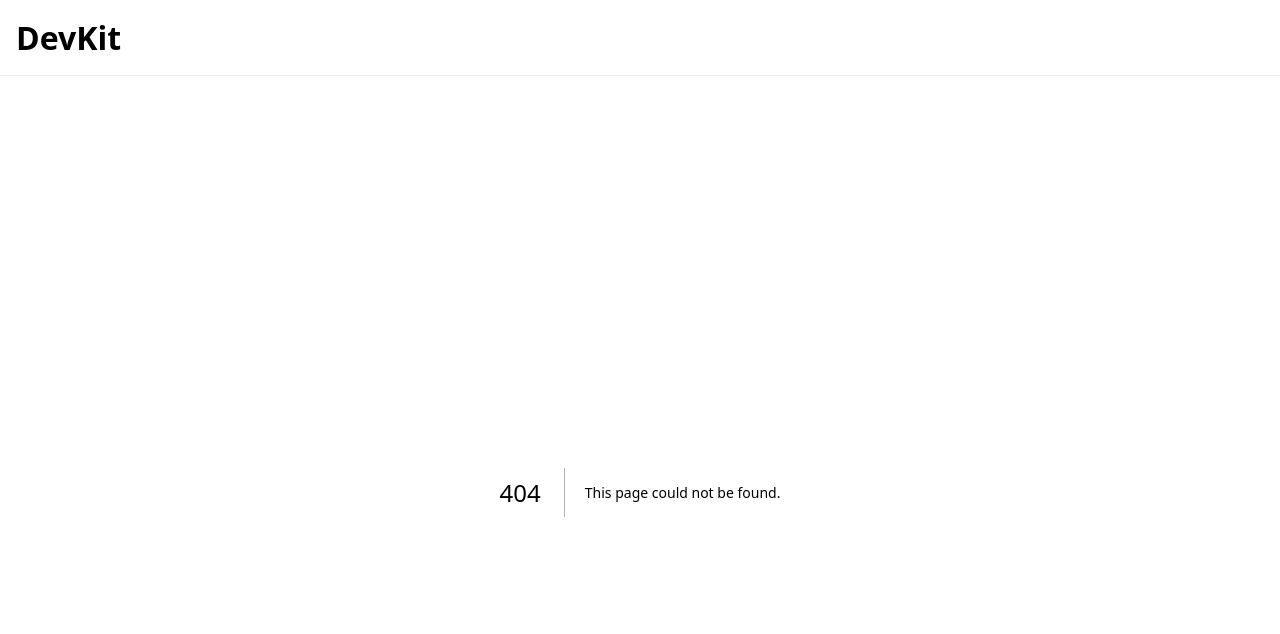
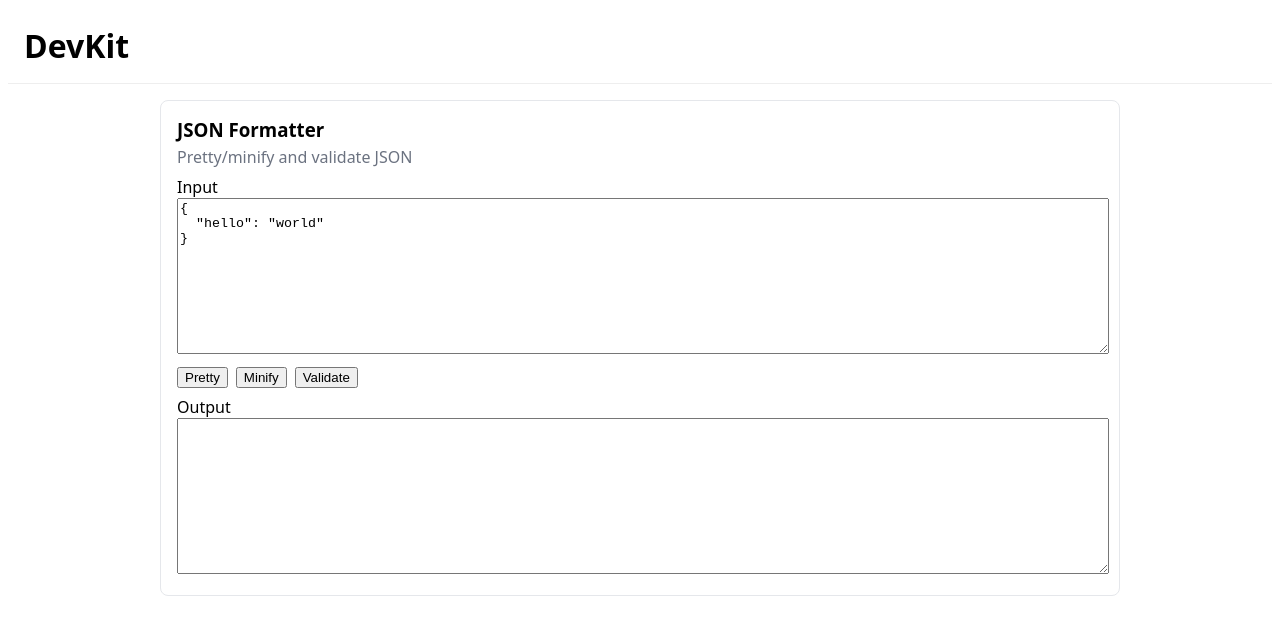
Before and after one commit to Dhruv2mars/devkit, a Next.js app: page /tools/json in a window 1280 px wide. Before the commit this address had no page. Shown: the top 634 px of the page. Built offline with nearby package versions, Linux system fonts and the light colour scheme.

Commit message:
feat(json): pretty/minify + safe parse

```diff
--- /dev/null
+++ b/src/app/tools/json/page.tsx
@@ -0,0 +1,68 @@
+"use client";
+
+import { minifyJson, prettyJson, safeParseJson } from "@/lib/json";
+import ToolCard from "@/components/ToolCard";
+import React from "react";
+
+export default function JsonToolPage() {
+  const [input, setInput] = React.useState<string>("{\n  \"hello\": \"world\"\n}");
+  const [output, setOutput] = React.useState<string>("");
+  const [error, setError] = React.useState<string | null>(null);
+
+  const onPretty = () => {
+    setError(null);
+    try {
+      setOutput(prettyJson(input));
+    } catch (e) {
+      setError((e as Error).message);
+      setOutput("");
+    }
+  };
+
+  const onMinify = () => {
+    setError(null);
+    try {
+      setOutput(minifyJson(input));
+    } catch (e) {
+      setError((e as Error).message);
+      setOutput("");
+    }
+  };
+
+  const onValidate = () => {
+    const res = safeParseJson(input);
+    if (res.ok) {
+      setError(null);
+      setOutput("Valid JSON");
+    } else {
+      setError(res.error);
+      setOutput("");
+    }
+  };
+
+  return (
+    <ToolCard title="JSON Formatter" description="Pretty/minify and validate JSON">
+      <div style={{ display: 'grid', gap: 8 }}>
+        <label>
+          Input
+          <textarea
+            value={input}
+            onChange={(e) => setInput(e.target.value)}
+            rows={10}
+            style={{ width: '100%', fontFamily: 'monospace' }}
+          />
+        </label>
+        <div style={{ display: 'flex', gap: 8 }}>
+          <button onClick={onPretty}>Pretty</button>
+          <button onClick={onMinify}>Minify</button>
+          <button onClick={onValidate}>Validate</button>
+        </div>
+        {error ? <div style={{ color: 'crimson' }}>Error: {error}</div> : null}
+        <label>
+          Output
+          <textarea value={output} readOnly rows={10} style={{ width: '100%', fontFamily: 'monospace' }} />
+        </label>
+      </div>
+    </ToolCard>
+  );
+}
--- /dev/null
+++ b/src/lib/json.ts
@@ -0,0 +1,18 @@
+export function prettyJson(input: string): string {
+  const parsed = JSON.parse(input);
+  return JSON.stringify(parsed, null, 2);
+}
+
+export function minifyJson(input: string): string {
+  const parsed = JSON.parse(input);
+  return JSON.stringify(parsed);
+}
+
+export function safeParseJson(input: string): { ok: true; value: unknown } | { ok: false; error: string } {
+  try {
+    const value = JSON.parse(input);
+    return { ok: true, value };
+  } catch (err) {
+    return { ok: false, error: (err as Error).message };
+  }
+}
```
